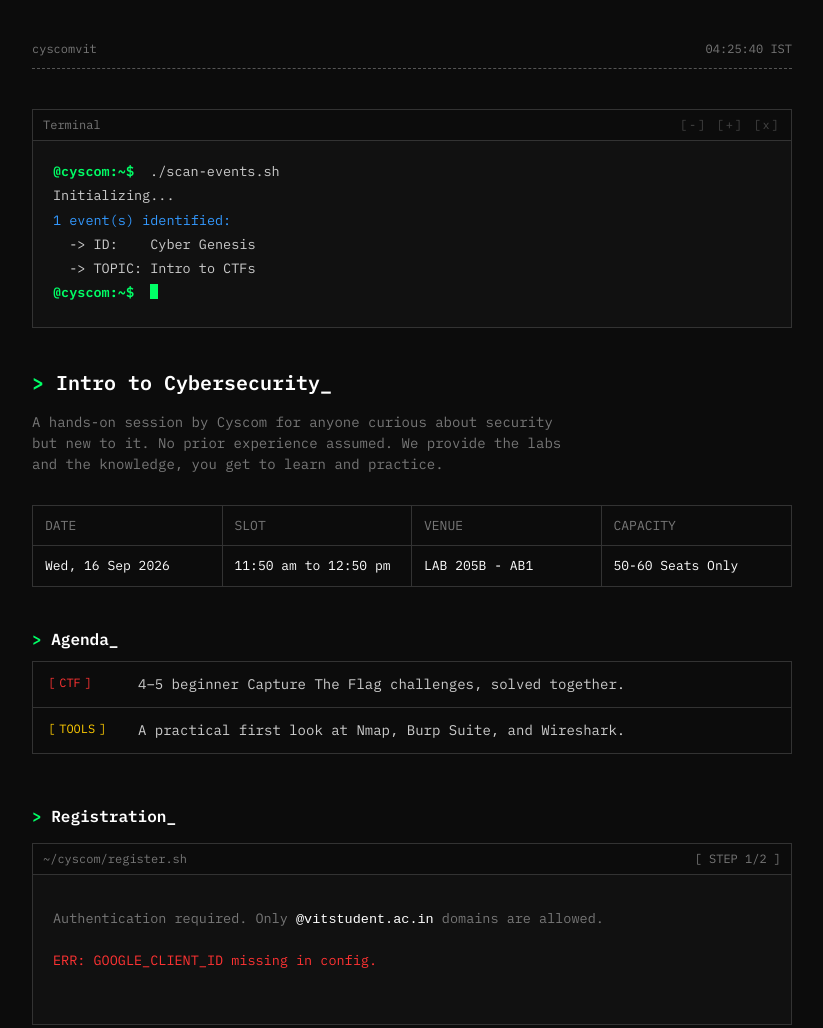
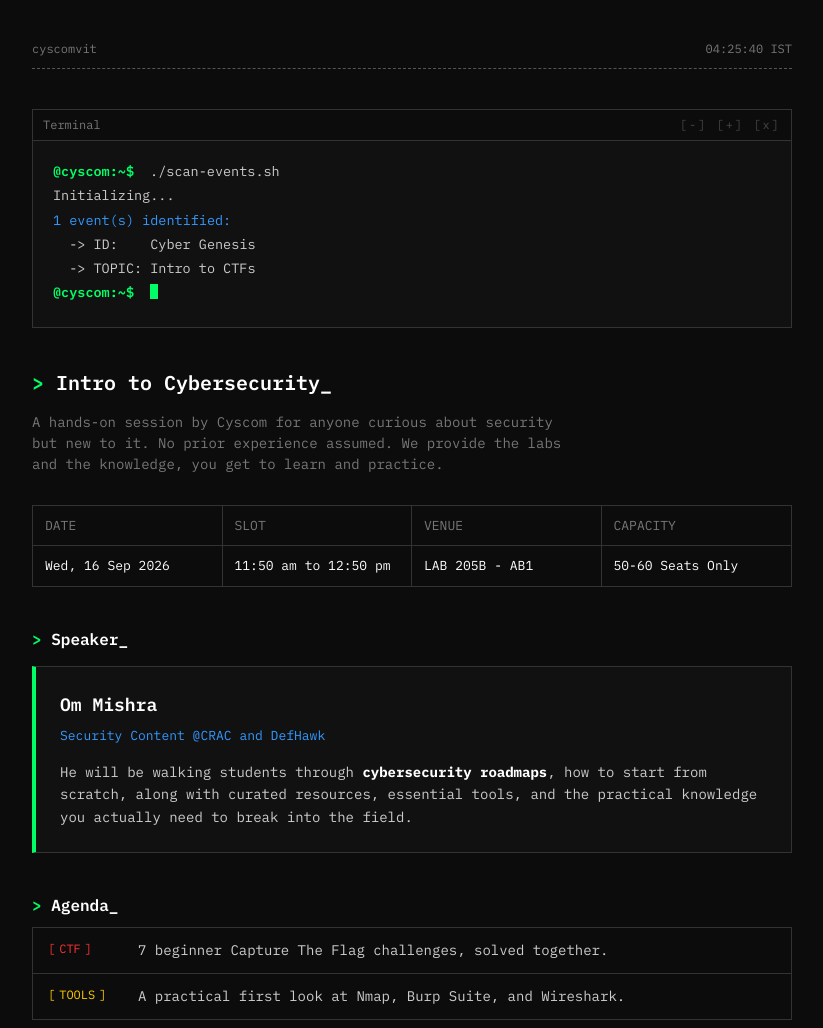
Before and after one commit to shubhkotharidev/cyscom-workshop, a plain HTML site: page index.html in a window 1280 px wide. Shown: the top 1028 px of the page, without its empty margins (228-1051 px from the left). Drawn offline with Linux system fonts and the light colour scheme; no server answers.

Commit message:
Add speaker card styles and update speaker section
Added styles for speaker cards and updated speaker section with details.

```diff
--- a/index.html
+++ b/index.html
@@ -145,6 +145,39 @@
   }
   .meta-td {
     padding: 10px 12px;
+    color: #fff;
+  }
+
+  /* NEW SPEAKER CARD STYLES */
+  .speaker-card {
+    background: var(--bg-panel);
+    border: 1px solid var(--border);
+    border-left: 4px solid var(--green);
+    padding: 24px;
+    margin-top: 15px;
+    margin-bottom: 40px;
+    display: flex;
+    flex-direction: column;
+    gap: 8px;
+  }
+  .speaker-name {
+    font-size: 18px;
+    font-weight: 600;
+    color: #fff;
+    margin: 0;
+  }
+  .speaker-role {
+    font-size: 13px;
+    color: var(--blue);
+    margin: 0;
+  }
+  .speaker-desc {
+    color: var(--text);
+    font-size: 14px;
+    margin: 8px 0 0 0;
+    line-height: 1.6;
+  }
+  .speaker-desc strong {
     color: #fff;
   }
 
@@ -369,11 +402,21 @@
     </div>
   </div>
 
+  <!-- UPDATED NORMAL SPEAKER SECTION -->
+  <h1 class="title" style="font-size: 16px;">Speaker_</h1>
+  <div class="speaker-card">
+    <div class="speaker-name">Om Mishra</div>
+    <div class="speaker-role">Security Content @CRAC and DefHawk</div>
+    <div class="speaker-desc">
+      He will be walking students through <strong>cybersecurity roadmaps</strong>, how to start from scratch, along with curated resources, essential tools, and the practical knowledge you actually need to break into the field.
+    </div>
+  </div>
+
   <h1 class="title" style="margin-top: 40px; font-size: 16px;">Agenda_</h1>
   <ul class="flags">
     <li>
       <span class="tag root">CTF</span>
-      <span>4–5 beginner Capture The Flag challenges, solved together.</span>
+      <span>7 beginner Capture The Flag challenges, solved together.</span>
     </li>
     <li>
       <span class="tag tool">TOOLS</span>
```
